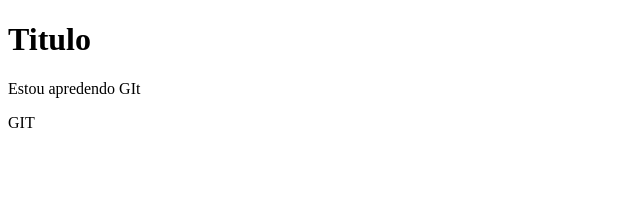
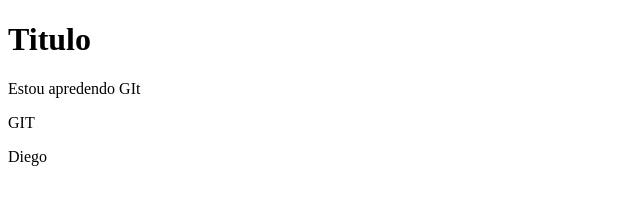
Before and after one commit to Diegorafa88/tutorial_git, a plain HTML site: page index.html in a window 1280 px wide. Shown: the full height of the page, 0-640 px from the left. Drawn offline with Linux system fonts and the light colour scheme.

Commit message:
Novo  paragrafo

```diff
--- a/index.html
+++ b/index.html
@@ -9,6 +9,7 @@
     <h1>Titulo</h1>
     <p>Estou apredendo GIt</p>
     <p>GIT</p>
+    <p>Diego</p>
 
 </body>
 </html>
```
